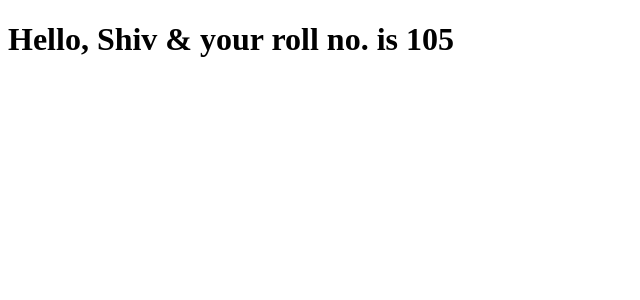
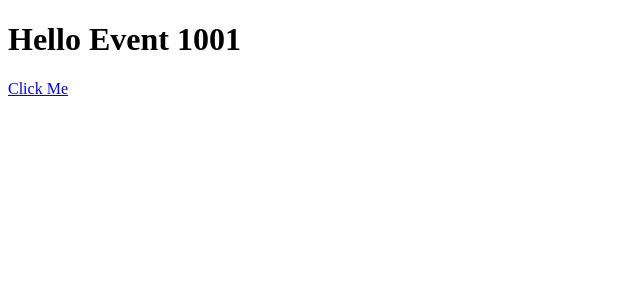
Before and after one commit to shivshaktisahoo/React-JS, a React (Create React App) app in the folder my-app/: page / in a window 1280 px wide. Shown: the top 300 px of the page, without its empty margins (0-640 px from the left). Built offline with nearby package versions, Linux system fonts and the light colour scheme.

Commit message:
Event Handling

```diff
--- a/my-app/src/Student.js
+++ b/my-app/src/Student.js
@@ -1,27 +1,40 @@
-import React, { Component } from 'react';
+// import React, { Component } from 'react';
+import React from 'react';
 
-// State used Without constructor
+
+// Class Component
 // export default class Student extends Component{
-//         state = {
-//             name : "Shiv",
-//             roll : this.props.roll
-//         }
+//     state = {
+//         name : "Shiv",
+//         roll : this.props.roll,
+//     }
+//     handleClick = () => {
+//         console.log("You clicked me !!!!", this);
+//     }
 //     render(){
-//         return <h1>Hello, {this.state.name} & your roll no. is {this.state.roll}</h1>;
+//         return(
+//             <div>
+//                 <h1>Hello Event {this.state.name} & {this.state.roll}</h1>
+//                 <button onClick={this.handleClick}>Click Me</button>
+//             </div>
+//         )
 //     }
 // }
 
-// State used Inside the constructor
-export default class Student extends Component{
-    constructor(props){
-        super(props);
-        this.state = {
-            name : "Shiv",
-            roll : this.props.roll
-        }
-    }
+// Function Component
+function Student(props) {
+    const handleClick = (e) => {
+        e.preventDefault();
+        console.log("You Clicked me !!!!");
+    };
 
-    render(){
-        return <h1>Hello, {this.state.name} & your roll no. is {this.state.roll}</h1>;
-    }
+    return(
+        <div>
+            <h1>Hello Event {props.roll}</h1>
+            <a href="https://github.com/shivshaktisahoo" onClick={handleClick}>Click Me</a>
+            {/* <button onClick={handleClick}>Click me</button> */}
+        </div>
+    );
 }
+
+export default Student;
--- a/my-app/src/index.js
+++ b/my-app/src/index.js
@@ -2,4 +2,4 @@ import React from 'react';
 import ReactDOM from 'react-dom';
 import Student from './Student';
 
-ReactDOM.render(<Student roll="105"/>, document.getElementById("root"));
+ReactDOM.render(<Student roll="1001"/>, document.getElementById("root"));
```
